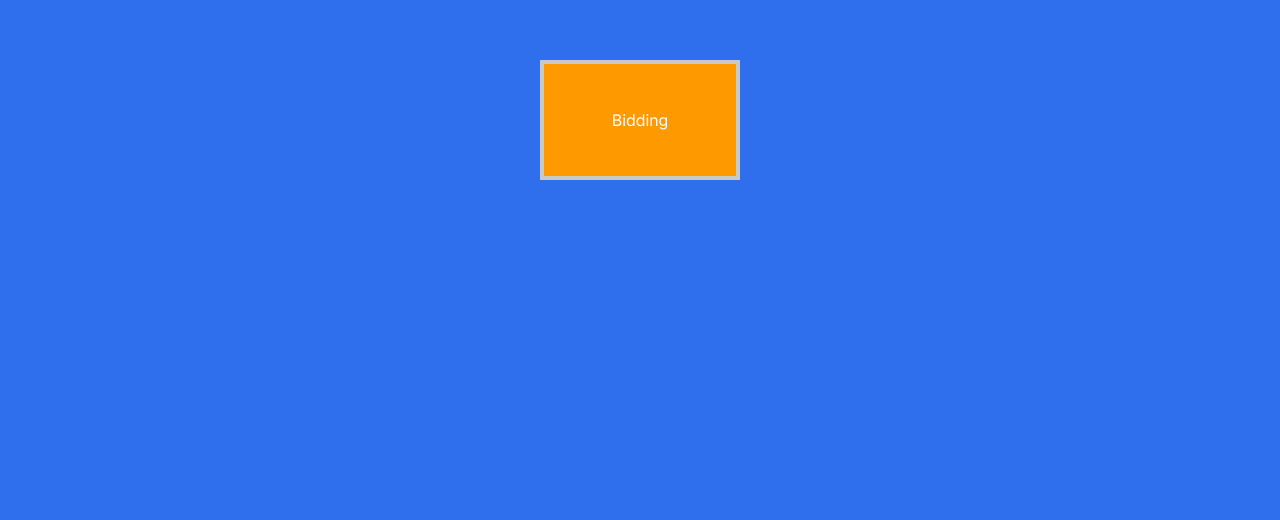
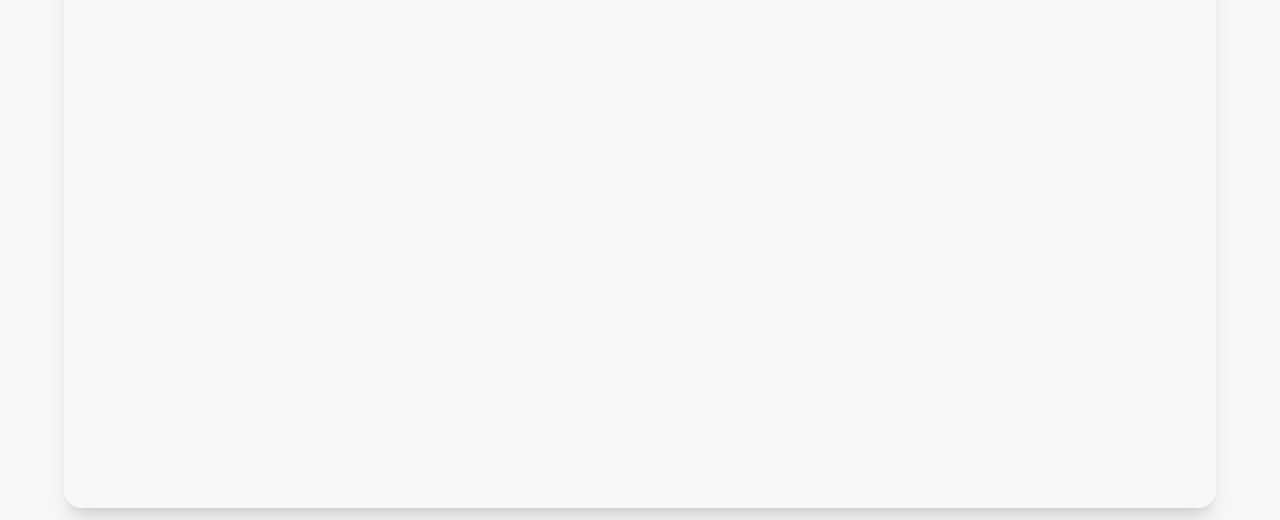
Before and after one commit to PedroHenriquee777/valida-seinfra, a Next.js app: page /login in a window 1280 px wide. Shown: the part 280-800 px from the top of the page. Built offline with nearby package versions, Linux system fonts and the light colour scheme.

Commit message:
feat: Adição das tags main, section e aside ao código

```diff
--- a/app/(auth)/login/page.tsx
+++ b/app/(auth)/login/page.tsx
@@ -12,12 +12,19 @@ export const metadata: Metadata = {
   title: "Acessar plataforma | ValidaSEINFRA"
 }
 
+const tabClass =
+  "h-full rounded-none text-sm font-semibold text-muted-foreground shadow-none data-[state=active]:bg-muted data-[state=active]:text-primary data-[state=active]:shadow-none";;
 
 
 export default function PaginaInicial () {
   return (
-   <div className="w-full h-screen bg-blue-500 flex justify-center items-center">
-      <button className="h-30 w-50 text-white bg-amber-500 border-4 rounded-[25]">Bidding</button>
-   </div>
+   <main className="flex min-h-dvh items-center justify-center bg-background p-3 font-sans">
+      <section className="grid w-full max-w-6xl overflow-hidden rounded-2xl shadow-xl md:min-h-[calc(100dvh-1.5rem)] md:grid-cols-2">
+        <aside className="hidden flex-col justify-center bg-gradient rounded-lg border border-white/80 bg-sidebar-primary">
+
+        </aside>
+
+      </section>
+   </main>
   )
 }
```
